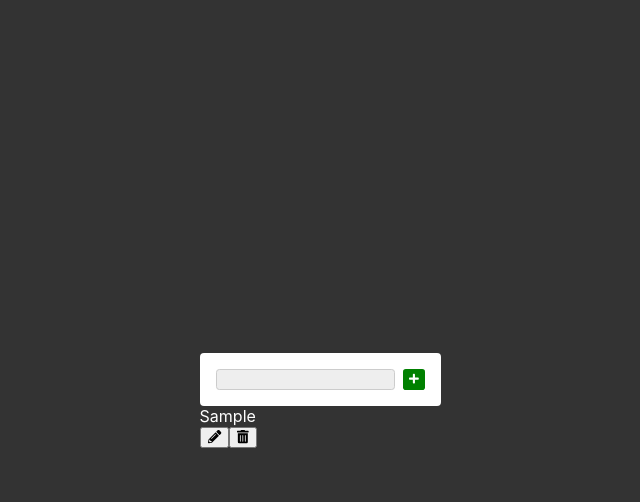
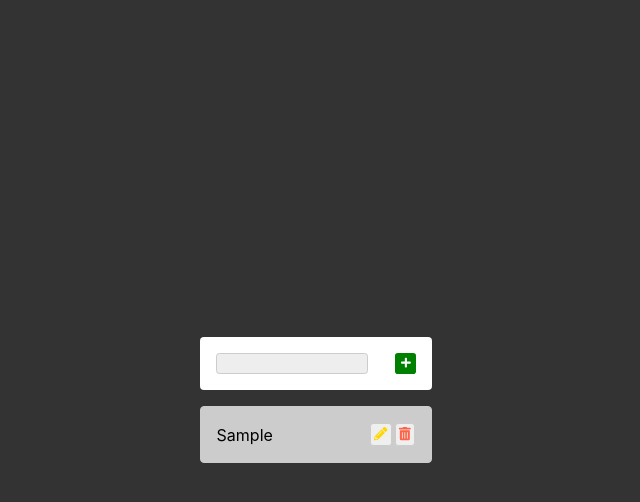
Before and after one commit to DovRine/fullstack-todo-deployed-tutorial, a React (Create React App) app in the folder frontend/: page / in a window 1280 px wide. Both pictures are taken after typing "Sample" into the empty fields and a click on the button 738 px from the left and 390 px from the top of the page. Shown: the top 502 px of the page, without its empty margins (324-964 px from the left). Built offline with nearby package versions, Linux system fonts and the light colour scheme.

Commit message:
style(Todo): implement basic styles

```diff
--- a/frontend/src/components/Todo/Todo.js
+++ b/frontend/src/components/Todo/Todo.js
@@ -6,10 +6,16 @@ import {
   faPencilAlt,
 } from "@fortawesome/free-solid-svg-icons";
 import { useTodos } from "../../providers/TodoProvider";
+import "./Todo.scss";
 
 function BtnDelete({ handleClick }) {
   return (
-    <button data-testid="BtnDelete" type="button" onClick={handleClick}>
+    <button
+      data-testid="BtnDelete"
+      className="BtnDelete"
+      type="button"
+      onClick={handleClick}
+    >
       <FontAwesomeIcon icon={faTrashAlt} />
     </button>
   );
@@ -17,7 +23,12 @@ function BtnDelete({ handleClick }) {
 
 function BtnEdit({ handleClick, icon }) {
   return (
-    <button data-testid="BtnEdit" type="button" onClick={handleClick}>
+    <button
+      data-testid="BtnEdit"
+      className="BtnEdit"
+      type="button"
+      onClick={handleClick}
+    >
       <FontAwesomeIcon icon={icon} />
     </button>
   );
@@ -57,17 +68,19 @@ function Todo({ todo }) {
       ) : (
         <div
           data-testid="TodoLabel"
-          className={`${todo?.done ? "done" : ""}`}
+          className={`TodoLabel ${todo?.done ? "done" : ""}`}
           onDoubleClick={() => toggleTodo(todo)}
         >
           {todo?.task}
         </div>
       )}
-      <BtnEdit
-        handleClick={handleEdit}
-        icon={showEditForm ? faBan : faPencilAlt}
-      />
-      {!showEditForm && <BtnDelete handleClick={handleDelete} />}
+      <div>
+        <BtnEdit
+          handleClick={handleEdit}
+          icon={showEditForm ? faBan : faPencilAlt}
+        />
+        {!showEditForm && <BtnDelete handleClick={handleDelete} />}
+      </div>
     </div>
   );
 }
--- /dev/null
+++ b/frontend/src/components/Todo/Todo.scss
@@ -0,0 +1,51 @@
+$borderRadius: 0.25em;
+.Todo {
+  background: #ccc;
+  color: black;
+  margin-top: 1em;
+  display: flex;
+  justify-content: space-between;
+  align-items: center;
+  padding: 1em;
+  border-radius: $borderRadius;
+  border: solid 1px #ccc;
+
+  button {
+    border: solid 1px #ccc;
+    border-radius: $borderRadius;
+    cursor: pointer;
+    padding: 0.25em;
+  }
+  button + button {
+    margin-left: 0.25em;
+  }
+  input {
+    background-color: #eee;
+    border: solid 1px #ccc;
+    border-radius: $borderRadius;
+    text-align: center;
+    color: blue;
+    padding: 0.25em 0;
+    width: 90%;
+  }
+  .BtnEdit {
+    svg {
+      color: gold;
+    }
+    .fa-ban {
+        color: tomato;
+    }
+  }
+  .BtnDelete {
+    svg {
+      color: tomato;
+    }
+  }
+  .TodoLabel {
+      user-select: none;
+      cursor: pointer;
+      &.done {
+          text-decoration: line-through;
+      }
+  }
+}
--- a/frontend/src/components/TodoForm/TodoForm.scss
+++ b/frontend/src/components/TodoForm/TodoForm.scss
@@ -5,7 +5,6 @@ $borderRadius: 0.25em;
     border-radius: $borderRadius;
     display: flex;
     justify-content: space-between;
-    width: 90%;
 
     button {
         background-color: green;
@@ -23,5 +22,6 @@ $borderRadius: 0.25em;
         text-align: center;
         color: blue;
         padding: 0.15em 0;
+        width: 75%;
     }
 }
```
